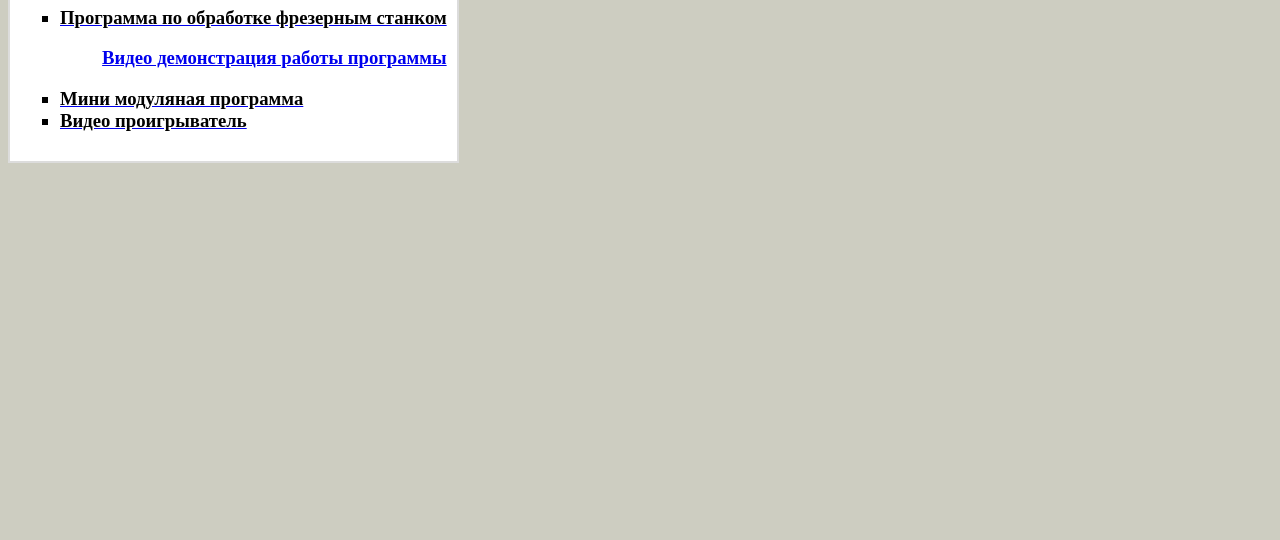
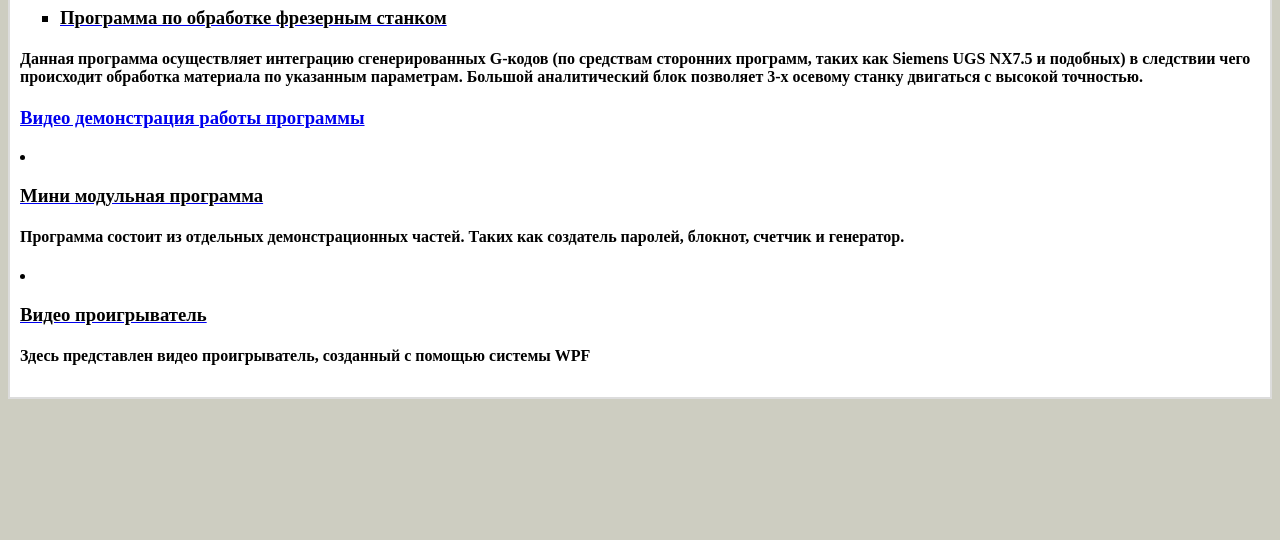
Before and after one commit to ZhukovaMariia/ZhukovaMariia.github.io, a plain HTML site: page index.html in a window 1280 px wide. Shown: the part 260-800 px from the top of the page. Drawn offline with Linux system fonts and the light colour scheme.

Commit message:
the last

```diff
--- a/index.html
+++ b/index.html
@@ -16,7 +16,7 @@
 <td>
 
 		<a href="Zuk.html" title="Главная"><img src="Very-Basic-Home-icon-300x300.png" WIDTH="40" HEIGHT="40"border="0" ></a><span>/</span>
-		<a href="https://voronezh.hh.ru/" title="Вернуться к резюме"><img src="patent-pen.png" WIDTH="40" HEIGHT="40"border="0" ></a><span>/</span>
+		<a href="http://voronezh.hh.ru/resume/b2d40eafff0187970f0039ed1f78456f334d6c" title="Вернуться к резюме"><img src="patent-pen.png" WIDTH="40" HEIGHT="40"border="0" ></a><span>/</span>
 
 	<a href="#.html" title="Позвонить" onclick="alert('+7-960-103-33-93')"><img src="phone.png" WIDTH="40" HEIGHT="40"border="0" ></a><span> / </span>
 	<a href="#.html" title="Написать письмо" onclick="alert('zhukovamariia@bk.ru')"><img src="mail.png" WIDTH="40" HEIGHT="40"border="0" ></a><span> / </span>
@@ -37,14 +37,18 @@
 	</h1>
 
 <h3 align="left">
-<ul type=square> <font color="111">	<li align="right"> <a href ="https://drive.google.com/open?id=0B5xvzIBJUfUfT2ZiVUdQaGVHa1E"><font color="111">Программа по обработке фрезерным станком
-</font></a>
-	<p> <a href="https://drive.google.com/open?id=0B5xvzIBJUfUfY2VldjFKOVFvZ00">Видео демонстрация работы программы</a></p>
-					<li>	<a href ="https://drive.google.com/open?id=0B5xvzIBJUfUfaVJaY1c4dDA0MVU"><font color="111">Мини модуляная программа </font></a>
-					<li>	<a href ="https://drive.google.com/open?id=0B5xvzIBJUfUfR25xWlk5MUpCYXM"><font color="111"> Видео проигрыватель</font></a>
+<ul type=square> <font color="111">	<li align="left"> <a href ="https://drive.google.com/open?id=0B5xvzIBJUfUfT2ZiVUdQaGVHa1E"><font color="111">Программа по обработке фрезерным станком</font></a></h3>
+<p><h4>Данная программа осуществляет интеграцию сгенерированных G-кодов (по средствам сторонних программ, таких как Siemens UGS NX7.5 и подобных)
+в следствии чего происходит обработка материала по указанным параметрам. Большой аналитический блок
+позволяет 3-х осевому станку двигаться с высокой точностью.</p> </h4>
+
+	<h3><p> <a href="https://drive.google.com/open?id=0B5xvzIBJUfUfY2VldjFKOVFvZ00">Видео демонстрация работы программы</a></p></h3>
+					<li><h3>	<a href ="https://drive.google.com/open?id=0B5xvzIBJUfUfaVJaY1c4dDA0MVU"><font color="111">Мини модульная программа</h3></font></a>
+<p><h4>Программа состоит из отдельных демонстрационных частей. Таких как создатель паролей, блокнот, счетчик и генератор.</p> </h4>
+					<li><h3>	<a href ="https://drive.google.com/open?id=0B5xvzIBJUfUfR25xWlk5MUpCYXM"><font color="111"> Видео проигрыватель</h3></font></a>
+<p><h4>Здесь представлен видео проигрыватель, созданный с помощью системы WPF </p></h4>
 </font>
 </ul>
-</h3>
 </td>
 </tr>
 </table>
```
Also changed, not shown: Zuk.html (+1 -1 lines).
